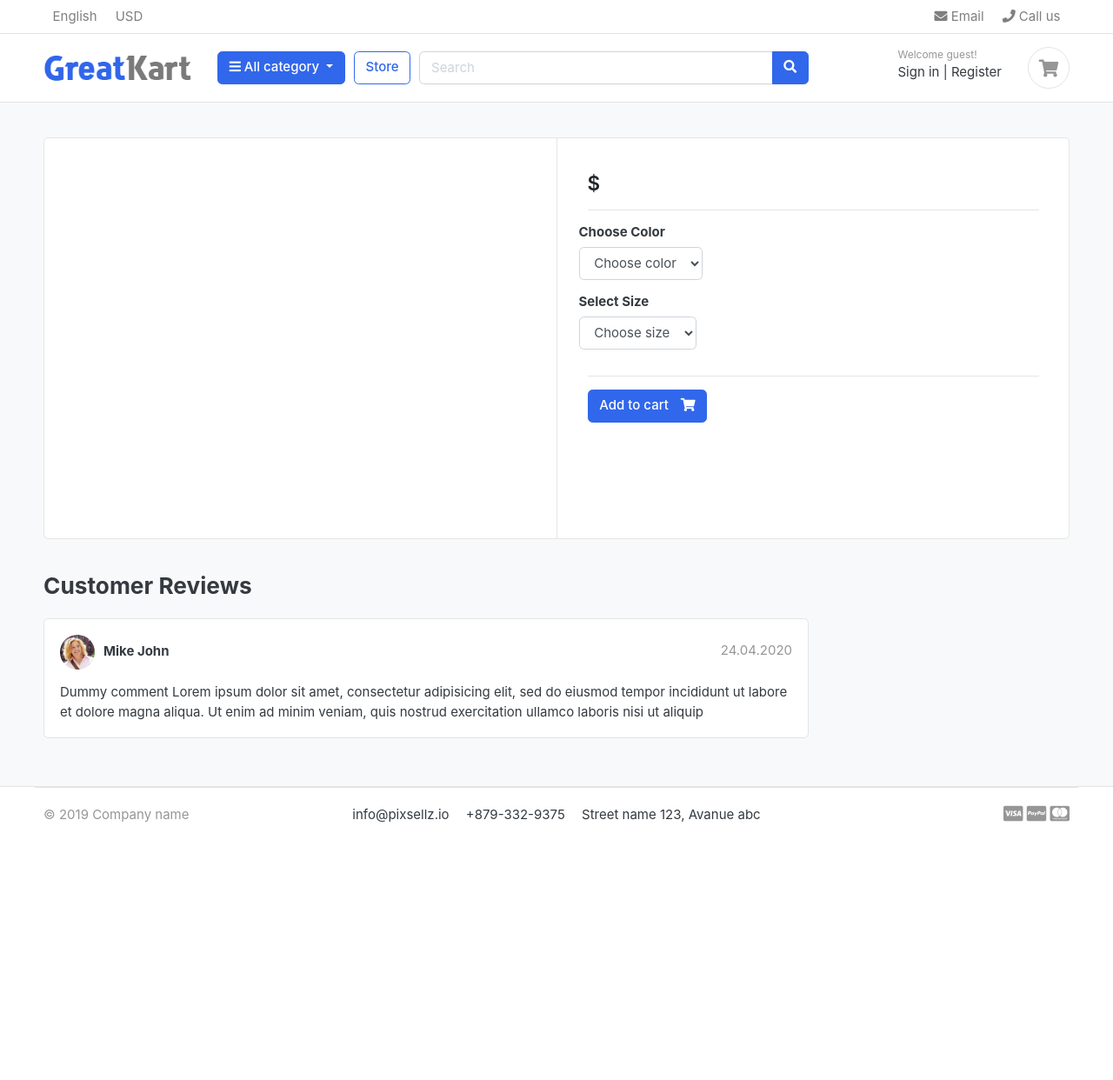
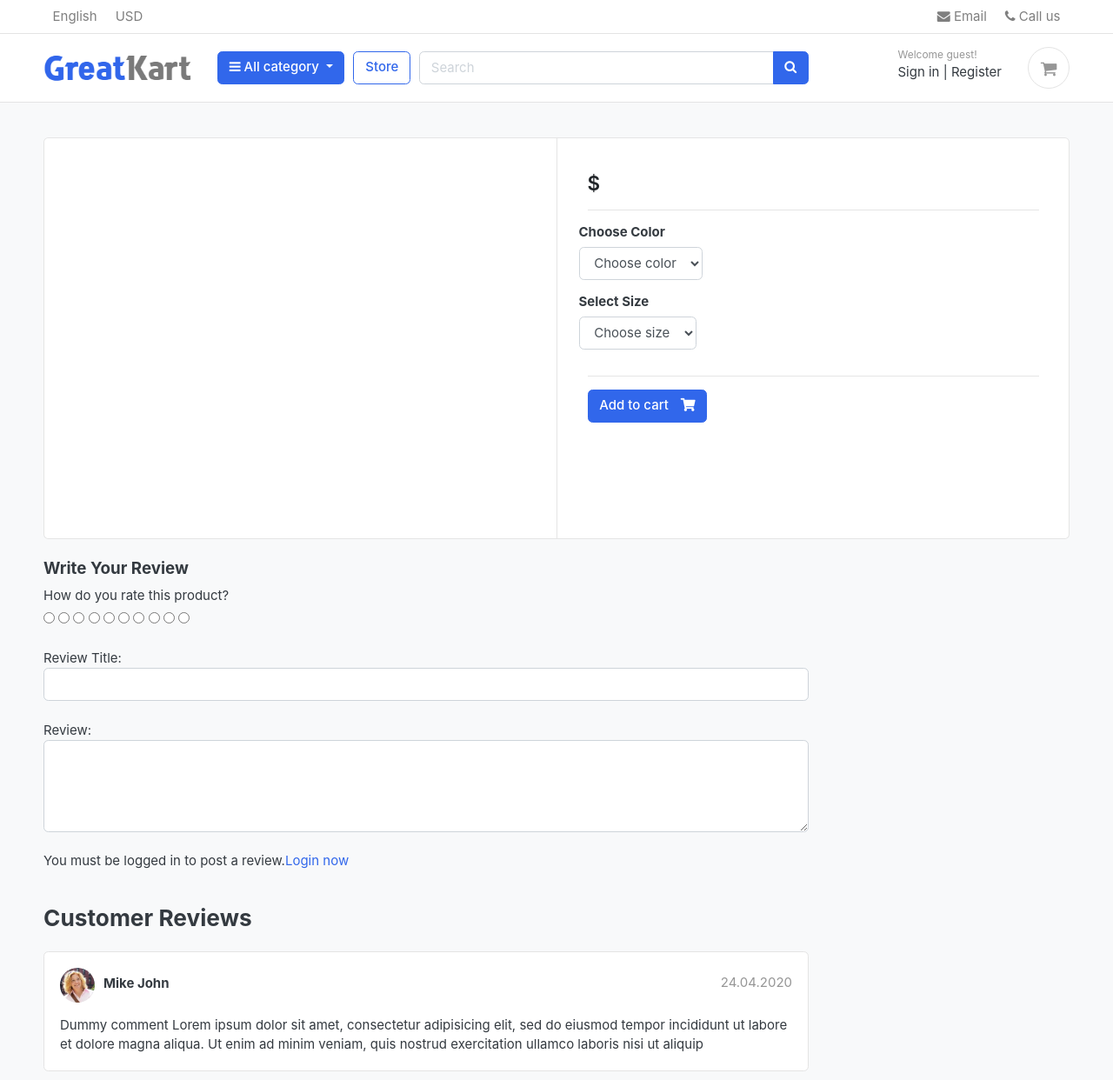
Before and after one commit to edupajeu/greatkart, a Django app: template templates/store/product_detail.html in a window 1280 px wide. Shown: the top 1242 px of the page at 87% size. Before the commit the page ends 946 px from the top, so only its background shows below. Run offline with Django 3.2, Linux system fonts and the light colour scheme; the template is opened without the code that fills it, so the values that code supplies are empty; some libraries are stand-ins or nearby versions; some web fonts are replaced.

Commit message:
- Review and Rating Model - Making Rating Stars 01 - Making Rating Stars Applying CSS 02 - Store the Rating and Reviews

```diff
--- a/store/admin.py
+++ b/store/admin.py
@@ -1,12 +1,10 @@
 from django.contrib import admin
-from .models import Product, Variation
-
+from .models import Product, Variation, ReviewRating
 
 
 class ProductAdmin(admin.ModelAdmin):
     list_display = ('product_name', 'price', 'stock', 'category', 'modified_date', 'is_available')
     prepopulated_fields = {'slug': ('product_name',)}
-
 
 
 class VariationAdmin(admin.ModelAdmin):
@@ -18,3 +16,4 @@ class VariationAdmin(admin.ModelAdmin):
 
 admin.site.register(Product, ProductAdmin)
 admin.site.register(Variation, VariationAdmin)
+admin.site.register(ReviewRating)
--- a/store/urls.py
+++ b/store/urls.py
@@ -7,4 +7,5 @@ urlpatterns = [
     path('category/<slug:category_slug>/<slug:product_slug>/', views.product_detail,
          name='product_detail'),  # URL product by category
     path('search/', views.search, name='search'),
+    path('submit_review/<int:product_id>', views.submit_review, name='submit_review'),
 ]
--- a/templates/base.html
+++ b/templates/base.html
@@ -24,6 +24,9 @@
 <!-- custom style -->
 <link href="{% static 'css/ui.css' %}" rel="stylesheet" type="text/css"/>
 <link href="{% static 'css/responsive.css' %}" rel="stylesheet" media="only screen and (max-width: 1200px)" />
+
+<link href="{% static 'css/custom.css' %}" rel="stylesheet" type="text/css"/>
+<link rel="stylesheet" href="https://cdnjs.cloudflare.com/ajax/libs/font-awesome/4.7.0/css/font-awesome.min.css">
 
 <!-- custom javascript -->
 <script src="{% static 'js/script.js'%}" type="text/javascript"></script>
--- a/templates/store/product_detail.html
+++ b/templates/store/product_detail.html
@@ -70,10 +70,46 @@
 
 <div class="row">
 	<div class="col-md-9">
+		{% include 'includes/alerts.html' %}
+		<form action="{% url 'submit_review' single_product.id %}" method="POST">
+			{% csrf_token %}
+			<h5>Write Your Review</h5>
+			<div>
+				<!-- Ratting Stars -->
+				<label>How do you rate this product?</label>
+				<br>
+				<div class="rate">
+					<input type="radio" name="rating" id="rating10" value="5" required /><label for="rating10" title="5"></label>
+					<input type="radio" name="rating" id="rating9" value="4.5" required /><label for="rating9" title="4.5" class="half"></label>
+					<input type="radio" name="rating" id="rating8" value="4" required /><label for="rating8" title="4"></label>
+					<input type="radio" name="rating" id="rating7" value="3.5" required /><label for="rating7" title="3.5" class="half"></label>
+					<input type="radio" name="rating" id="rating6" value="3" required /><label for="rating6" title="3"></label>
+					<input type="radio" name="rating" id="rating5" value="2.5" required /><label for="rating5" title="2.5" class="half"></label>
+					<input type="radio" name="rating" id="rating4" value="2" required /><label for="rating4" title="2" ></label>
+					<input type="radio" name="rating" id="rating3" value="1.5" required /><label for="rating3" title="1.5" class="half"></label>
+					<input type="radio" name="rating" id="rating2" value="1" required /><label for="rating2" title="1" ></label>
+					<input type="radio" name="rating" id="rating1" value="0.5" required /><label for="rating1" title="0.5" class="half"></label>
+				</div>
+				<br>
+				Review Title:
+				<input type="text" class="form-control" name="subject">
+				<br>
+				Review:
+				<textarea name="review" rows="4" class="form-control"></textarea>
+				<br>
+				{% if user.is_authenticated %}
+					<input type="submit" value="Submit Review" class="btn btn-primary">
+				{% else %}
+					<p>You must be logged in to post a review.<span><a href="{% url 'login' %}">Login now</a></span></p>
+				{% endif %}
+
+			</div>
+
+		</form>
+		<br>
 
 		<header class="section-heading">
 			<h3>Customer Reviews </h3>
-
 		</header>
 
 		<article class="box mb-3">
```
Also changed, not shown: store/form.py (added, +9 -0 lines), store/models.py (+17 -0 lines), store/views.py (+35 -2 lines), store/migrations/0004_reviewratting.py (added), store/migrations/0005_rename_reviewratting_reviewrating.py (added), store/migrations/0006_rename_ratting_reviewrating_rating.py (added). Lines whose indentation alone changed are shown as unchanged.
